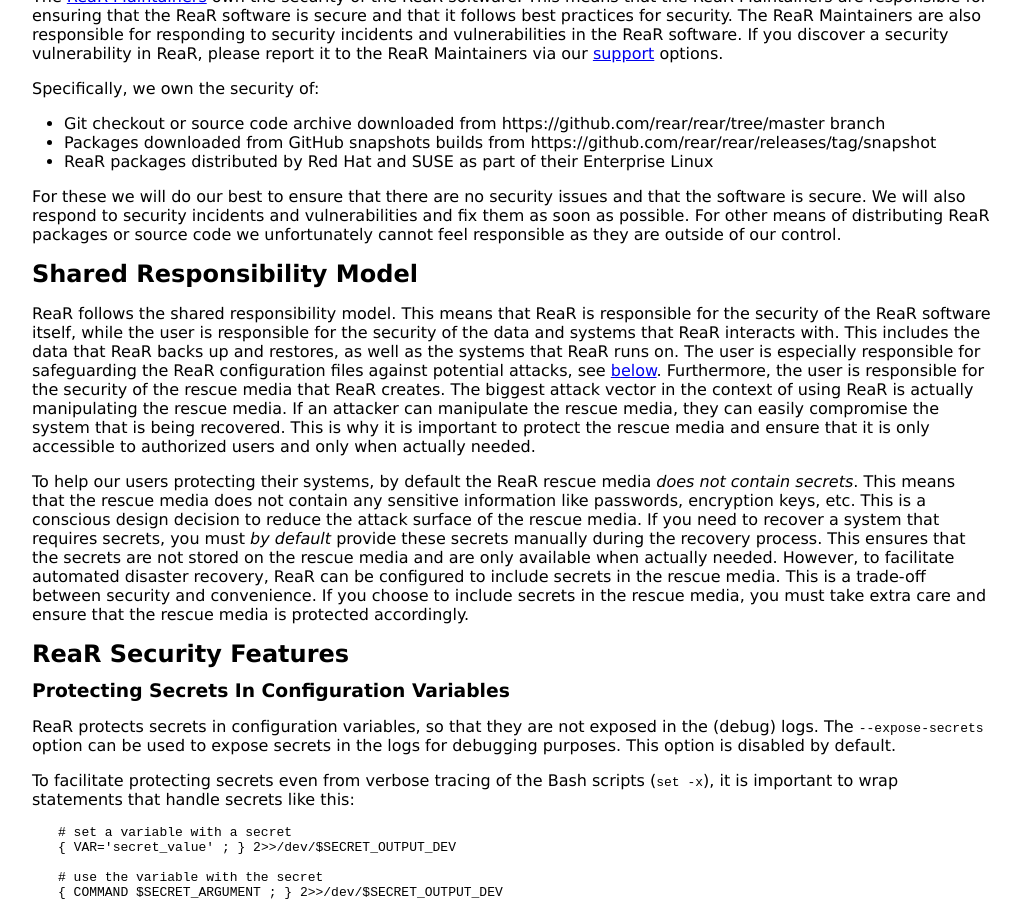
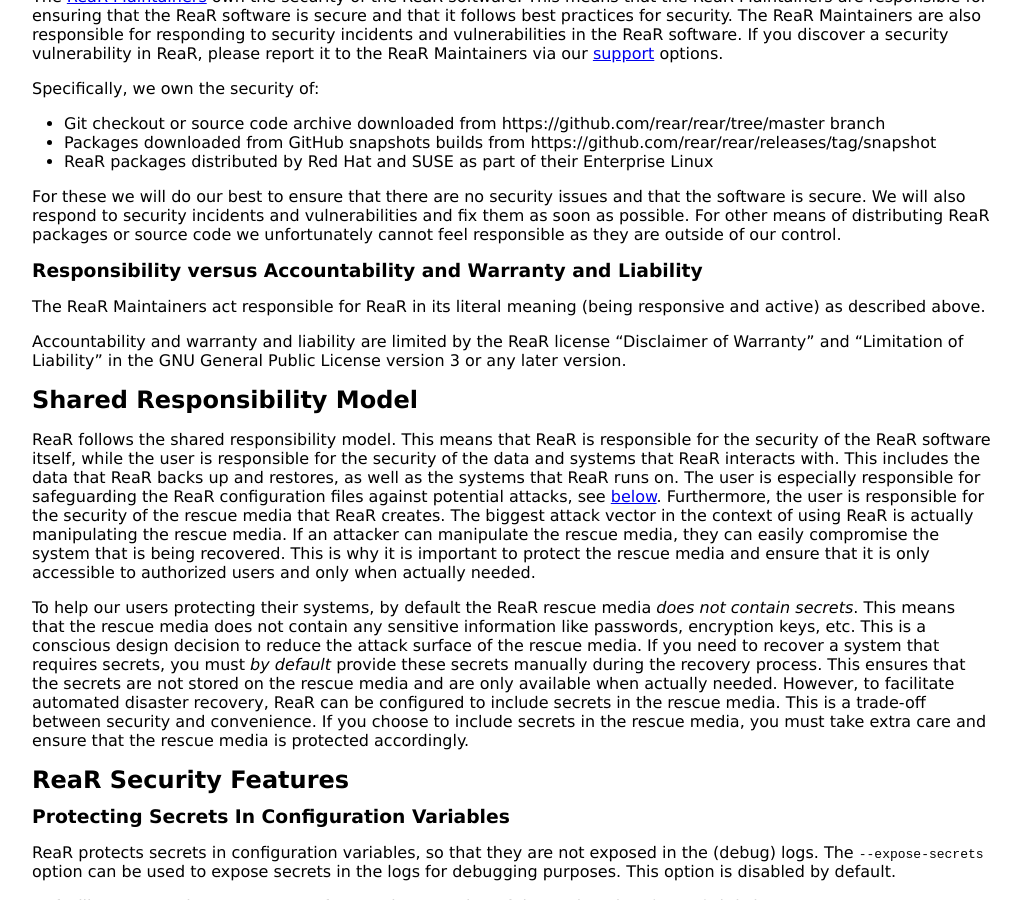
Before and after one commit to rear/rear.github.com, a Jekyll site: the page built from documentation/security-architecture.md, in a window 1280 px wide and 900 px high, scrolled down 552 px. Shown: the whole window, without its empty margins (128-1149 px from the left). Built offline with Jekyll 4.4.1, drawn with Linux system fonts in a browser that asks for light colours.

Commit message:
Update security-architecture.md (#21)
In security-architecture.md added a section about
"Responsibility versus Accountability and Warranty and Liability", cf.
https://github.com/rear/rear/issues/3272#issuecomment-2465204372

```diff
--- a/documentation/security-architecture.md
+++ b/documentation/security-architecture.md
@@ -22,6 +22,12 @@
 * ReaR packages distributed by Red Hat and SUSE as part of their Enterprise Linux
 
 For these we will do our best to ensure that there are no security issues and that the software is secure. We will also respond to security incidents and vulnerabilities and fix them as soon as possible. For other means of distributing ReaR packages or source code we unfortunately cannot feel responsible as they are outside of our control.
+
+### Responsibility versus Accountability and Warranty and Liability
+
+The ReaR Maintainers act responsible for ReaR in its literal meaning (being responsive and active) as described above.
+
+Accountability and warranty and liability are limited by the ReaR license "Disclaimer of Warranty" and "Limitation of Liability" in the GNU General Public License version 3 or any later version.
 
 ## Shared Responsibility Model
 
```
